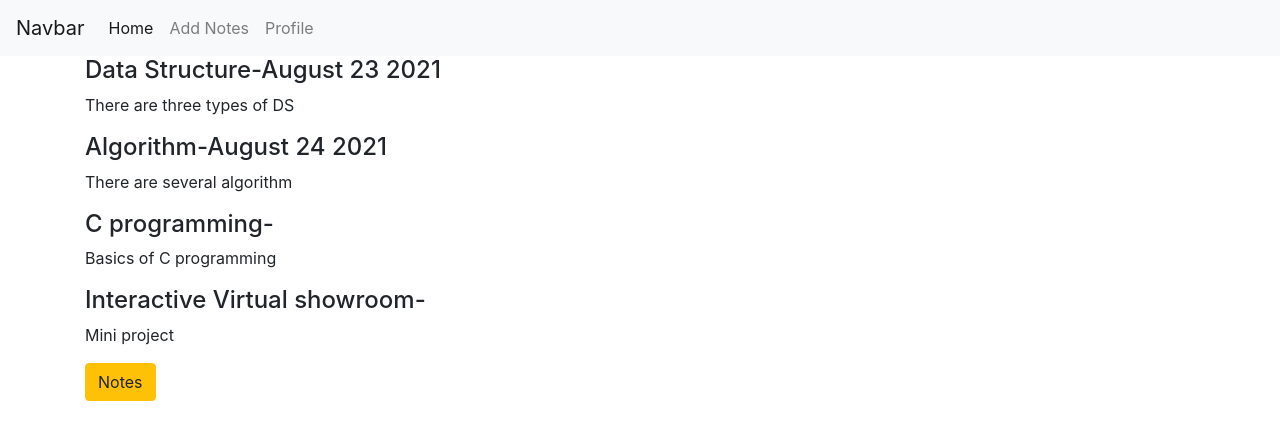
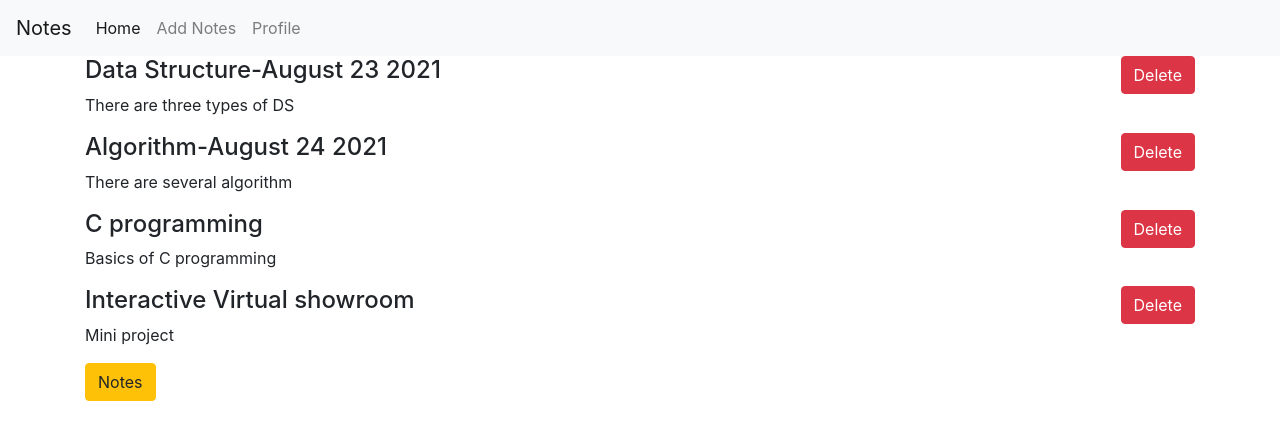
Before and after one commit to LawrenceMelvin/Notes-Maker, a Django app: page / in a window 1280 px wide. Shown: the top 440 px of the page. Run offline with Django 3.2, Linux system fonts and the light colour scheme; data comes from the database, SQL or seed files in the repository; both versions use the stored data as it was after the commit; some libraries are stand-ins or nearby versions.

Commit message:
forms and database

```diff
--- a/mysite/settings.py
+++ b/mysite/settings.py
@@ -44,7 +44,7 @@ MIDDLEWARE = [
     'django.middleware.security.SecurityMiddleware',
     'django.contrib.sessions.middleware.SessionMiddleware',
     'django.middleware.common.CommonMiddleware',
-    'django.middleware.csrf.CsrfViewMiddleware',
+    #'django.middleware.csrf.CsrfViewMiddleware',
     'django.contrib.auth.middleware.AuthenticationMiddleware',
     'django.contrib.messages.middleware.MessageMiddleware',
     'django.middleware.clickjacking.XFrameOptionsMiddleware',
--- a/note/forms.py
+++ b/note/forms.py
@@ -1,7 +1,11 @@
 from django import forms
 from .models import notes
 
-class notesupdateform(forms.Form):
+class notesupdateform(forms.ModelForm):
   class Meta:
     model = notes
     fields = ['title','notes']
+    widgets = {
+      'title':forms.TextInput(attrs={'class':'form-control'}),
+      'notes':forms.Textarea(attrs={'class':'form-control'}),
+    }
--- a/note/models.py
+++ b/note/models.py
@@ -1,10 +1,18 @@
 from django.db import models
+from django.utils import timezone
 
 # Create your models here.
 class notes(models.Model):
   title = models.CharField(max_length=200)
-  note_date = models.DateTimeField('notes date')
+  note_date = models.DateTimeField(null=True)
   notes = models.TextField()
 
   def __str__(self):
     return self.title
+
+class extra(models.Model):
+  heading = models.CharField(max_length=100)
+  para = models.TextField()
+
+  def __str__(self):
+    return self.heading
--- a/note/templates/note/base.html
+++ b/note/templates/note/base.html
@@ -7,14 +7,14 @@
   </head>
   <body>
     <nav class="navbar navbar-expand-lg navbar-light bg-light">
-  <a class="navbar-brand" href="#">Navbar</a>
+  <a class="navbar-brand" href="{% url 'home' %}">Notes</a>
   <button class="navbar-toggler" type="button" data-toggle="collapse" data-target="#navbarNavAltMarkup" aria-controls="navbarNavAltMarkup" aria-expanded="false" aria-label="Toggle navigation">
     <span class="navbar-toggler-icon"></span>
   </button>
   <div class="collapse navbar-collapse" id="navbarNavAltMarkup">
     <div class="navbar-nav">
-      <a class="nav-item nav-link active" href="#">Home <span class="sr-only">(current)</span></a>
-      <a class="nav-item nav-link" href="#">Add Notes</a>
+      <a class="nav-item nav-link active" href="{% url 'home' %}">Home <span class="sr-only">(current)</span></a>
+      <a class="nav-item nav-link" href="{% url 'add' %}">Add Notes</a>
       <a class="nav-item nav-link" href="#">Profile</a>
     </div>
   </div>
--- a/note/templates/note/home.html
+++ b/note/templates/note/home.html
@@ -2,10 +2,19 @@
 {% block content %}
   <div class="container">
   {% for note in notes %}
+    {% if note.note_date == null %}
+         <button class="btn btn-danger" style="float:right">Delete</button>
+        <h4>{{note.title}}</h4>
+        <p>{{note.notes}}</p>
+    {% else %}
+         <button class="btn btn-danger" style="float:right">Delete</button>
         <h4>{{note.title}}-{{note.note_date|date:"F d Y"}}</h4>
         <p>{{note.notes}}</p>
+    {% endif %}
 
   {% endfor %}
+  <p>
   <a class="btn btn-warning" href="{% url 'add' %}" role="button">Notes</a>
+  </p>
   </div>
 {% endblock %}
--- a/note/views.py
+++ b/note/views.py
@@ -5,16 +5,20 @@ from django.http import HttpResponse
 from .forms import notesupdateform
 # Create your views here.
 def index(request):
-  context ={'notes':notes.objects.all()}
+  context ={'notes':notes.objects.all(),}
   return render(request,'note/home.html',context)
 
 def add(request):
+  form = notesupdateform()
+  if request.method == 'POST':
+    print(request.POST)
   if(request.method=='POST'):
-    form = notesupdateform(request.POST,instance=request.note.notes)
+    form = notesupdateform(request.POST,)
     if form.is_valid():
       form.save()
       messages.success(request,f'Notes succesfully created')
       return redirect('home')
   else:
     form = notesupdateform()
-  return render(request,'note/add.html')
+  context = {'form':form}
+  return render(request,'note/add.html',context)
```
Also changed, not shown: note/templates/note/add.html (+6 -1 lines), db.sqlite3, note/migrations/0002_auto_20210913_0336.py (added).
